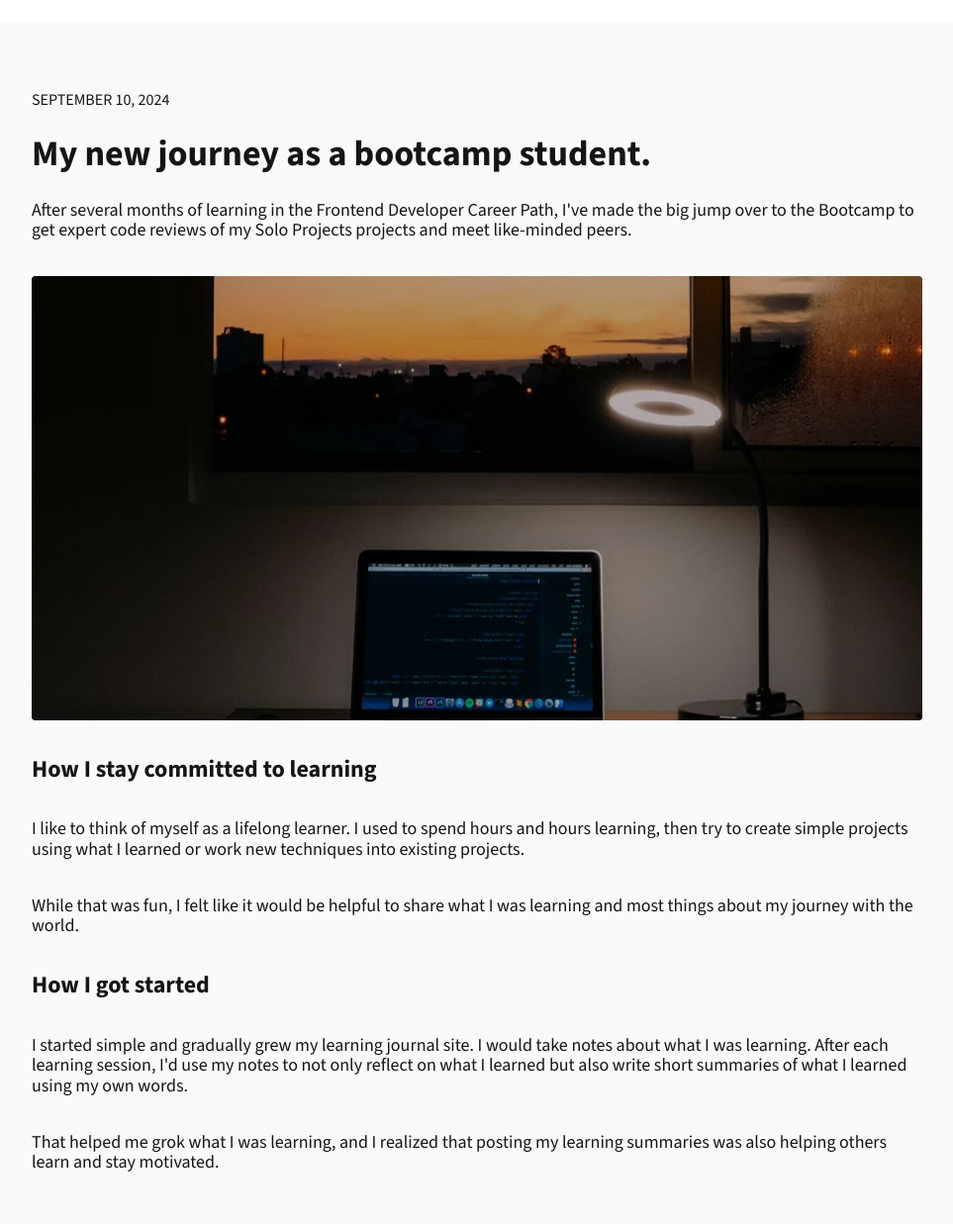
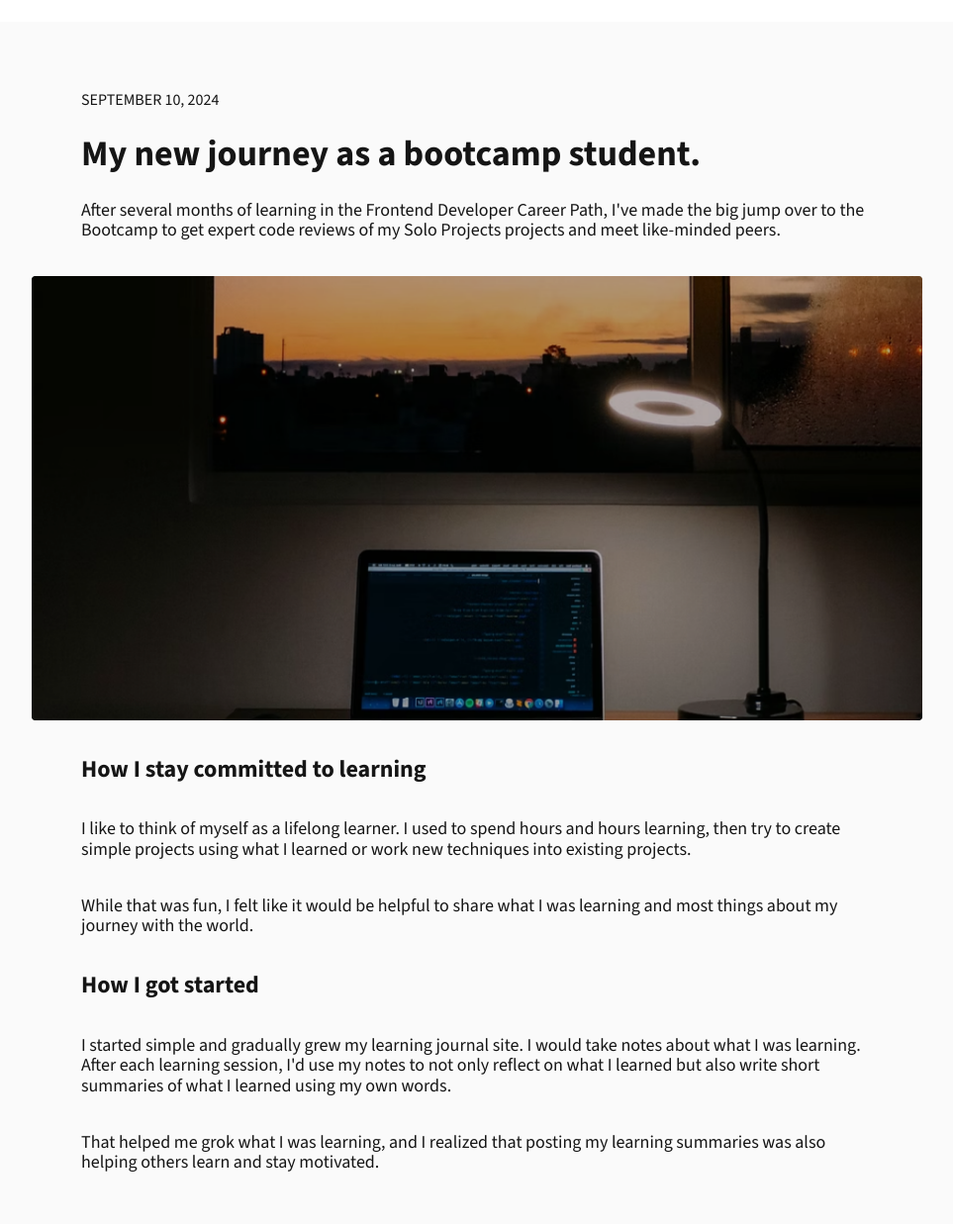
Before and after one commit to iamsaketprasad/my-learning-journal, a plain HTML site: page my-new-journey.html in a window 1280 px wide. Shown: the part 63-1300 px from the top of the page at 99% size, without its empty margins (158-1121 px from the left). Drawn offline with nearby package versions, Linux system fonts and the light colour scheme.

Commit message:
small changes

```diff
--- a/css/style.css
+++ b/css/style.css
@@ -319,7 +319,7 @@ footer {
         gap: 2em;
     }
 
-    .about-me-article {
+    .about-me-article, .article-text-box {
         max-width: 800px;
         margin: 0 auto;
     }
--- a/my-new-journey.html
+++ b/my-new-journey.html
@@ -38,12 +38,15 @@
 
             <section class="article-section">
                 <div class="container article">
+                    <div class="article-text-box">
                         <p class="article-date">September 10, 2024</p>
                         <h1 class="article-title">My new journey as a bootcamp student.</h1>
                         <p class="article-text">
                             After several months of learning in the Frontend Developer Career Path, I've made the big jump over to the Bootcamp to get expert code reviews of my Solo Projects projects and meet like-minded peers.
                         </p>
+                    </div>
                     <img src="../images/article-image.png" alt="">
+                    <div class="article-text-box">
                         <h2 class="article-sub-heading">How I stay committed to learning</h2>
                         <p class="article-text">
                             I like to think of myself as a lifelong learner. I used to spend hours and hours learning, then try to create simple projects using what I learned or work new techniques into existing projects.
@@ -58,6 +61,7 @@
                         <p class="article-text">
                             That helped me grok what I was learning, and I realized that posting my learning summaries was also helping others learn and stay motivated.
                         </p>
+                    </div>
                 </div>
 
                 <div class="container recent-posts">Recent posts</div>
```
Lines whose indentation alone changed are shown as unchanged.
